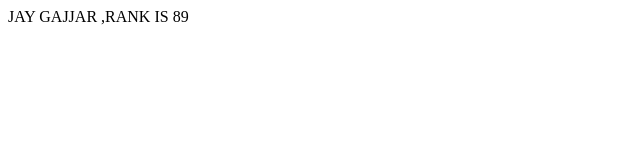
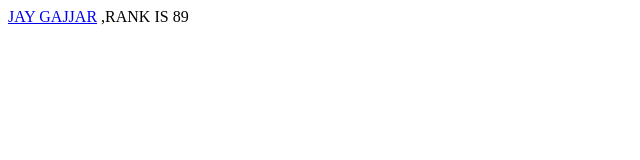
Before and after one commit to rikenchookshi/rikenchokshi.github.io, a plain HTML site: page index.html in a window 1280 px wide. Shown: the whole page, without its empty margins (0-640 px from the left). Drawn offline with Linux system fonts and the light colour scheme.

Commit message:
Update index.html

```diff
--- a/index.html
+++ b/index.html
@@ -6,7 +6,7 @@
 </HEAD>
 <BODY>
   <HOME>
-    JAY GAJJAR ,RANK IS 89
+    <a href="facebook.com">JAY GAJJAR</a> ,RANK IS 89
     </HOME>
   </BODY>
 </HTML>
```
